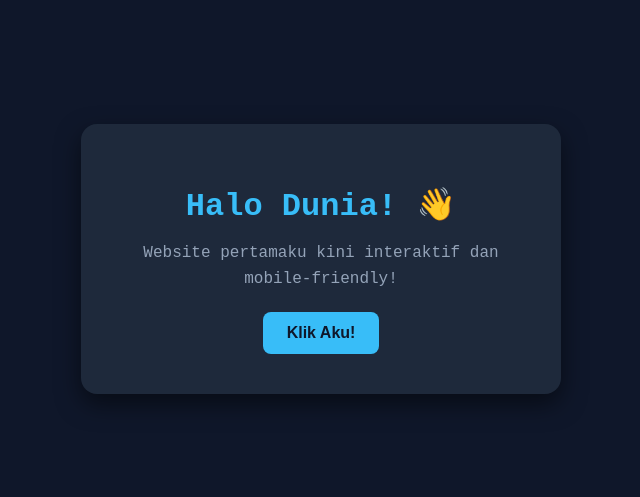
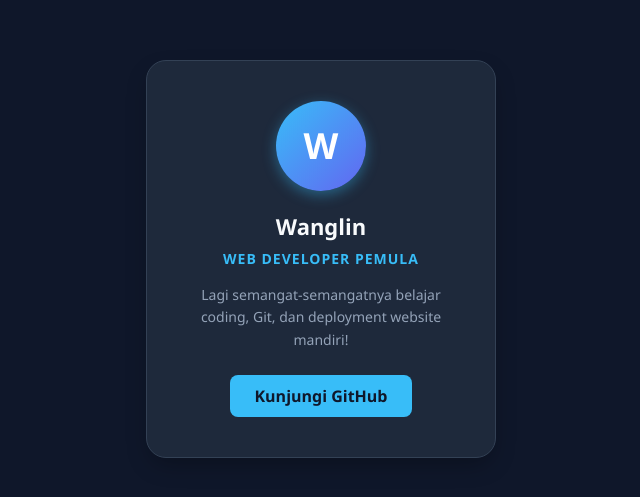
Before and after one commit to rohall12/web-pertama, a plain HTML site: page index.html in a window 1280 px wide. Shown: the part 141-638 px from the top of the page, without its empty margins (319-959 px from the left). Drawn offline with Linux system fonts and the light colour scheme.

Commit message:
update tampilan kartu profil baru

```diff
--- a/index.html
+++ b/index.html
@@ -3,115 +3,89 @@
 <head>
     <meta charset="UTF-8">
     <meta name="viewport" content="width=device-width, initial-scale=1.0">
-    <title>Web Pertamaku - Pro</title>
+    <title>Profil Portofolio Ku</title>
     <style>
-        /* ===========================
-           BASE STYLES (Tampilan Dasar)
-           =========================== */
+        * {
+            box-sizing: border-box;
+            margin: 0;
+            padding: 0;
+        }
         body {
-            background-color: #0f172a;
-            font-family: 'JetBrains Mono', monospace;
+            font-family: 'Segoe UI', Tahoma, Geneva, Verdana, sans-serif;
+            background: #0f172a;
             color: #f8fafc;
-            /* Menggunakan min-height biar kartu gak kepotong di layar kecil */
-            min-height: 100vh;
-            margin: 0;
             display: flex;
             justify-content: center;
             align-items: center;
-            padding: 20px; /* Tambah padding biar kartu gak nempel di pinggir layar HP */
-            box-sizing: border-box;
+            min-height: 100vh;
         }
-
-        .card {
-            background-color: #1e293b;
-            padding: 40px;
-            border-radius: 16px;
-            box-shadow: 0 10px 25px rgba(0, 0, 0, 0.5);
+        .profile-card {
+            background: #1e293b;
+            border: 1px solid #334155;
+            padding: 40px 30px;
+            border-radius: 20px;
             text-align: center;
-            max-width: 400px;
-            width: 100%; /* Kartu akan melebar mengikuti layar, maksimal 400px */
-            transition: all 0.3s ease; /* Animasi halus saat ukuran berubah */
+            max-width: 350px;
+            width: 90%;
+            box-shadow: 0 10px 25px -5px rgba(0, 0, 0, 0.3);
         }
-
+        .avatar {
+            width: 90px;
+            height: 90px;
+            background: linear-gradient(135deg, #38bdf8, #6366f1);
+            border-radius: 50%;
+            margin: 0 auto 20px auto;
+            display: flex;
+            align-items: center;
+            justify-content: center;
+            font-size: 36px;
+            font-weight: bold;
+            color: white;
+            box-shadow: 0 4px 14px rgba(56, 189, 248, 0.4);
+        }
         h1 {
+            font-size: 22px;
+            margin-bottom: 8px;
+        }
+        .role {
             color: #38bdf8;
-            margin-bottom: 15px;
-            transition: font-size 0.3s ease; /* Animasi perubahan ukuran teks */
+            font-size: 14px;
+            font-weight: 600;
+            margin-bottom: 16px;
+            text-transform: uppercase;
+            letter-spacing: 1px;
         }
-
         p {
+            font-size: 14px;
             color: #94a3b8;
-            font-size: 16px; /* Ukuran font standar yang nyaman */
             line-height: 1.6;
-            margin-bottom: 20px;
-            transition: font-size 0.3s ease;
+            margin-bottom: 24px;
         }
-
         .btn {
-            background-color: #38bdf8;
+            display: inline-block;
+            background: #38bdf8;
             color: #0f172a;
-            border: none;
-            padding: 12px 24px; /* Sedikit lebih besar biar enak dipencet jari */
+            padding: 10px 24px;
+            border-radius: 8px;
             font-weight: bold;
-            font-size: 16px;
-            border-radius: 8px;
-            cursor: pointer;
-            transition: all 0.2s ease;
+            text-decoration: none;
+            transition: background 0.2s, transform 0.2s;
         }
-
         .btn:hover {
-            background-color: #0ea5e9;
-            transform: translateY(-2px); /* Efek melayang sedikit saat mouse di atas */
-        }
-
-        /* ========================================
-           RESPONSIVE DESIGN (Khusus Layar HP)
-           ======================================== */
-        /* Aturan ini aktif kalau lebar layar di bawah 600px (HP standar) */
-        @media screen and (max-width: 600px) {
-            .card {
-                padding: 25px; /* Kurangi padding kartu di layar kecil */
-            }
-
-            h1 {
-                font-size: 24px; /* Judul jadi lebih kecil biar pas di layar HP */
-            }
-
-            p {
-                font-size: 14px; /* Teks isi jadi lebih kecil */
-            }
-
-            .btn {
-                width: 100%; /* Tombol jadi selebar kartu di HP */
-                padding: 15px; /* Tombol jadi lebih tinggi biar gampang dipencet */
-            }
+            background: #7dd3fc;
+            transform: translateY(-2px);
         }
     </style>
 </head>
 <body>
-    <div class="card">
-        <h1>Halo Dunia! 👋</h1>
-        <p>Website pertamaku kini interaktif dan mobile-friendly!</p>
-        <!-- Tambahkan ID pada tombol biar bisa dipanggil oleh JavaScript -->
-        <button class="btn" id="actionBtn">Klik Aku!</button>
+
+    <div class="profile-card">
+        <div class="avatar">W</div>
+        <h1>Wanglin</h1>
+        <div class="role">Web Developer Pemula</div>
+        <p>Lagi semangat-semangatnya belajar coding, Git, dan deployment website mandiri!</p>
+        <a href="https://github.com/rohall12" target="_blank" class="btn">Kunjungi GitHub</a>
     </div>
 
-    <!-- ===========================
-         JAVASCRIPT INTERAKTIF
-         =========================== -->
-    <script>
-        // 1. Ambil elemen tombol berdasarkan ID yang kita buat tadi
-        const tombol = document.getElementById('actionBtn');
-
-        // 2. Tambahkan "pendengar" event klik ke tombol
-        tombol.addEventListener('click', function() {
-            // 3. Kode di dalam kurung kurawal ini akan dijalankan saat tombol diklik
-            alert("Hebat! Kamu berhasil menambahkan fitur JavaScript pertama kamu! 🚀");
-
-            // (Opsional) Tambah sedikit perubahan visual pada tombol setelah diklik
-            tombol.innerText = "Sudah Diklik!";
-            tombol.style.backgroundColor = '#10b981'; // Ubah warna jadi hijau
-        });
-    </script>
 </body>
 </html>
```
